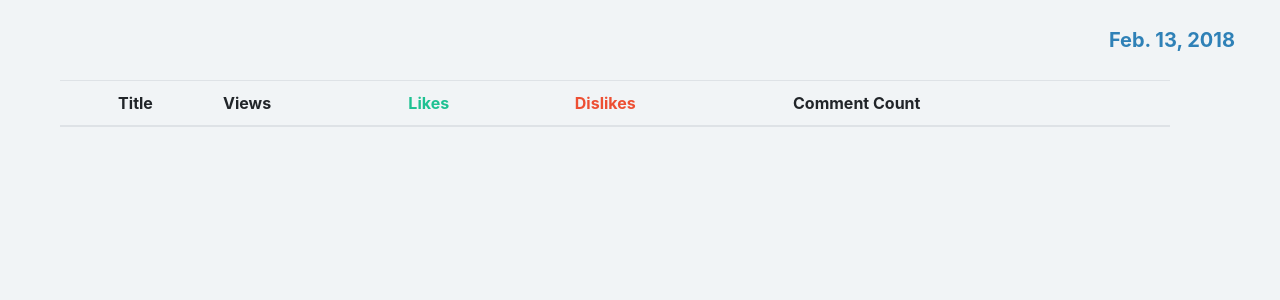
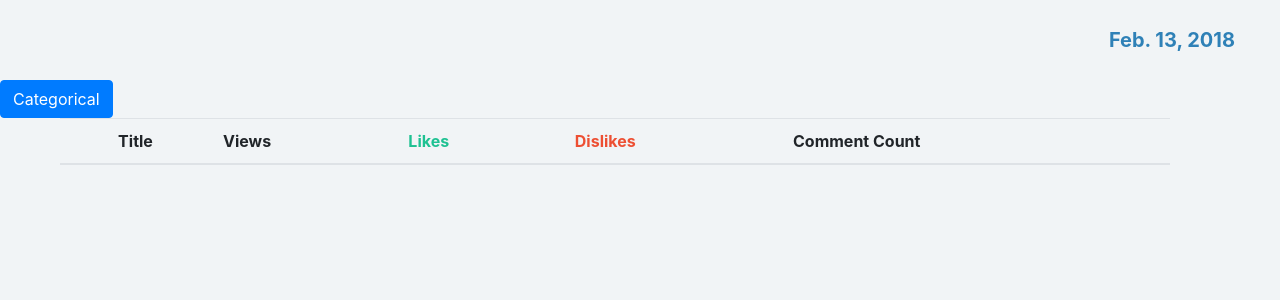
Before and after one commit to EleniFaves/HackathonFall2019, a Django app: page / in a window 1280 px wide. Shown: the part 120-420 px from the top of the page. Run offline with Django 3.2, Linux system fonts and the light colour scheme; data that the repository does not hold is empty; some libraries are stand-ins or nearby versions.

Commit message:
Add categorical button

```diff
--- a/SubscribeToMyChannel/video_stats/templates/video_stats/index.html
+++ b/SubscribeToMyChannel/video_stats/templates/video_stats/index.html
@@ -16,6 +16,7 @@
 
   <div class="header">Youtube<span class="header2">Stats</span></div>
   <div class="date">{{ date }}</div>
+  <a class="btn btn-primary" href="/categorical/">Categorical</a>
 
   <div class="container">
     <table class="table table-striped table boredered">
```
